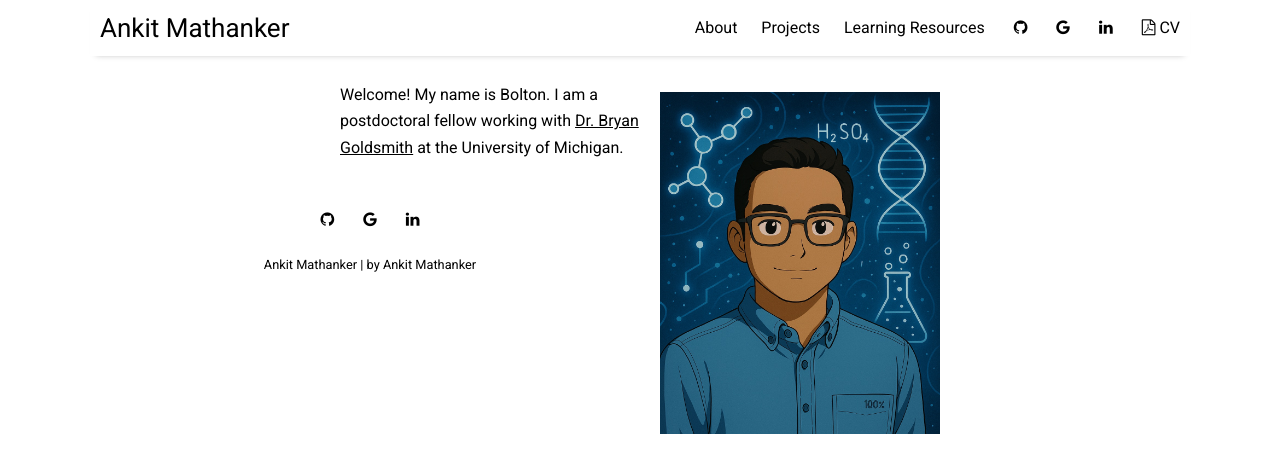
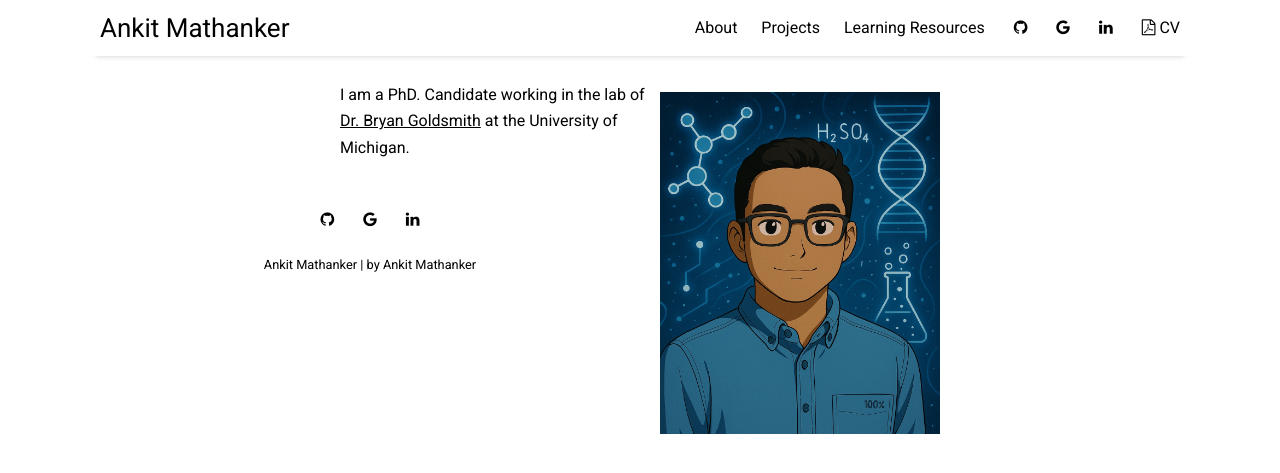
Before and after one commit to ankitmathanker/ankitmathanker.github.io, a Jekyll site: the page built from index.md, in a window 1280 px wide. Shown: the top 473 px of the page. Built offline with Jekyll 4.4.1, drawn with Linux system fonts in a browser that asks for light colours; nearby versions of some CDN libraries; the list of posts is cut into pages by our own code.

Commit message:
Update index.md

```diff
--- a/index.md
+++ b/index.md
@@ -6,9 +6,7 @@ title: Home
     <img src="/assets/img/profile_pic.jpg" width="280" style="border-radius: 0px;">
 </p>
 <p>
-Welcome! My name is Bolton.
-I am a postdoctoral fellow
-working with
+I am a PhD. Candidate working in the lab of
 <a href="https://cheresearch.engin.umich.edu/goldsmith/" target="_blank">Dr. Bryan Goldsmith</a>
 at the University of Michigan.
 </p>
```
